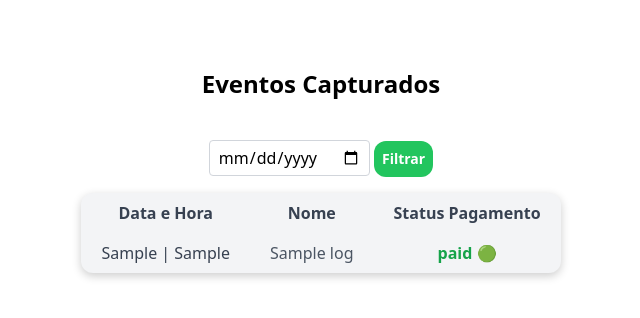
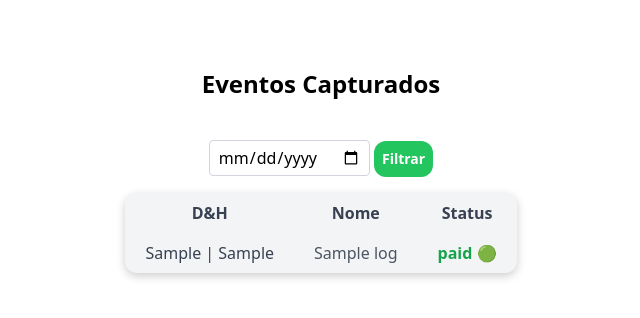
Before and after one commit to shdwmere/flask-pywebhook, a Flask app: template templates/logs.html in a window 1280 px wide. Shown: the top 318 px of the page, without its empty margins (319-959 px from the left). Run offline with Flask 2, Linux system fonts and the light colour scheme; the template is opened without the code that fills it: most values are stand-ins (such as "Sample title", 1, 10 or a date in 2020); some libraries are stand-ins or nearby versions.

Commit message:
logs.html

```diff
--- a/templates/logs.html
+++ b/templates/logs.html
@@ -20,9 +20,9 @@
 
         <table class="bg-gray-100 text-center rounded-xl shadow-[0_3px_10px_rgb(0,0,0,0.2)]">
             <tr>
-                <th class="px-5 py-2 text-gray-700 font-semibold">Data e Hora</th>
+                <th class="px-5 py-2 text-gray-700 font-semibold">D&H</th>
                 <th class="px-5 py-2 text-gray-700 font-semibold">Nome</th>
-                <th class="px-5 py-2 text-gray-700 font-semibold">Status Pagamento</th>
+                <th class="px-5 py-2 text-gray-700 font-semibold">Status</th>
             </tr>
             {% for log in logs %}
             <tr>
```
